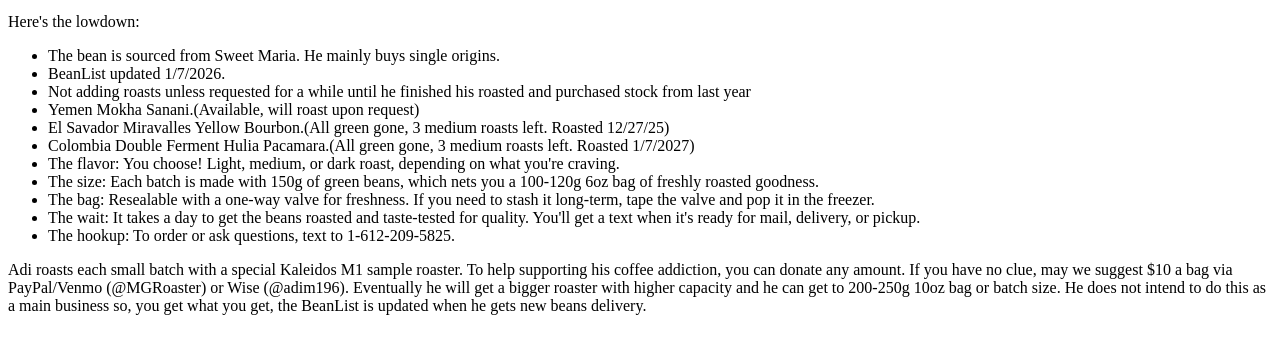
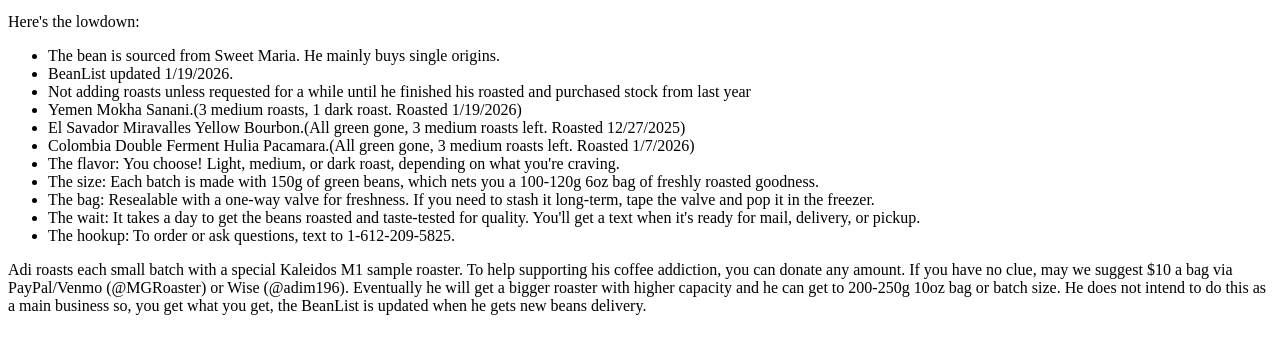
Before and after one commit to adinataku/homeroaster, a plain HTML site: page index.html in a window 1280 px wide. Shown: the part 137-490 px from the top of the page. Drawn offline with Linux system fonts and the light colour scheme.

Commit message:
Update index.html

```diff
--- a/index.html
+++ b/index.html
@@ -14,11 +14,11 @@
 <p>Here's the lowdown:</p>
 <ul>
     <li>The bean is sourced from Sweet Maria. He mainly buys single origins.</li>
-    <li>BeanList updated 1/7/2026.</li>
+    <li>BeanList updated 1/19/2026.</li>
     <li>Not adding roasts unless requested for a while until he finished his roasted and purchased stock from last year</li>
-    <li>Yemen Mokha Sanani.(Available, will roast upon request)</li>
-    <li>El Savador Miravalles Yellow Bourbon.(All green gone, 3 medium roasts left. Roasted 12/27/25)</li>
-    <li>Colombia Double Ferment Hulia Pacamara.(All green gone, 3 medium roasts left. Roasted 1/7/2027)</li>
+    <li>Yemen Mokha Sanani.(3 medium roasts, 1 dark roast. Roasted 1/19/2026)</li>
+    <li>El Savador Miravalles Yellow Bourbon.(All green gone, 3 medium roasts left. Roasted 12/27/2025)</li>
+    <li>Colombia Double Ferment Hulia Pacamara.(All green gone, 3 medium roasts left. Roasted 1/7/2026)</li>
     <li>The flavor: You choose! Light, medium, or dark roast, depending on what you're craving.</li>
     <li>The size: Each batch is made with 150g of green beans, which nets you a 100-120g 6oz bag of freshly roasted goodness.</li>
     <li>The bag: Resealable with a one-way valve for freshness. If you need to stash it long-term, tape the valve and pop it in the freezer.</li>
```
